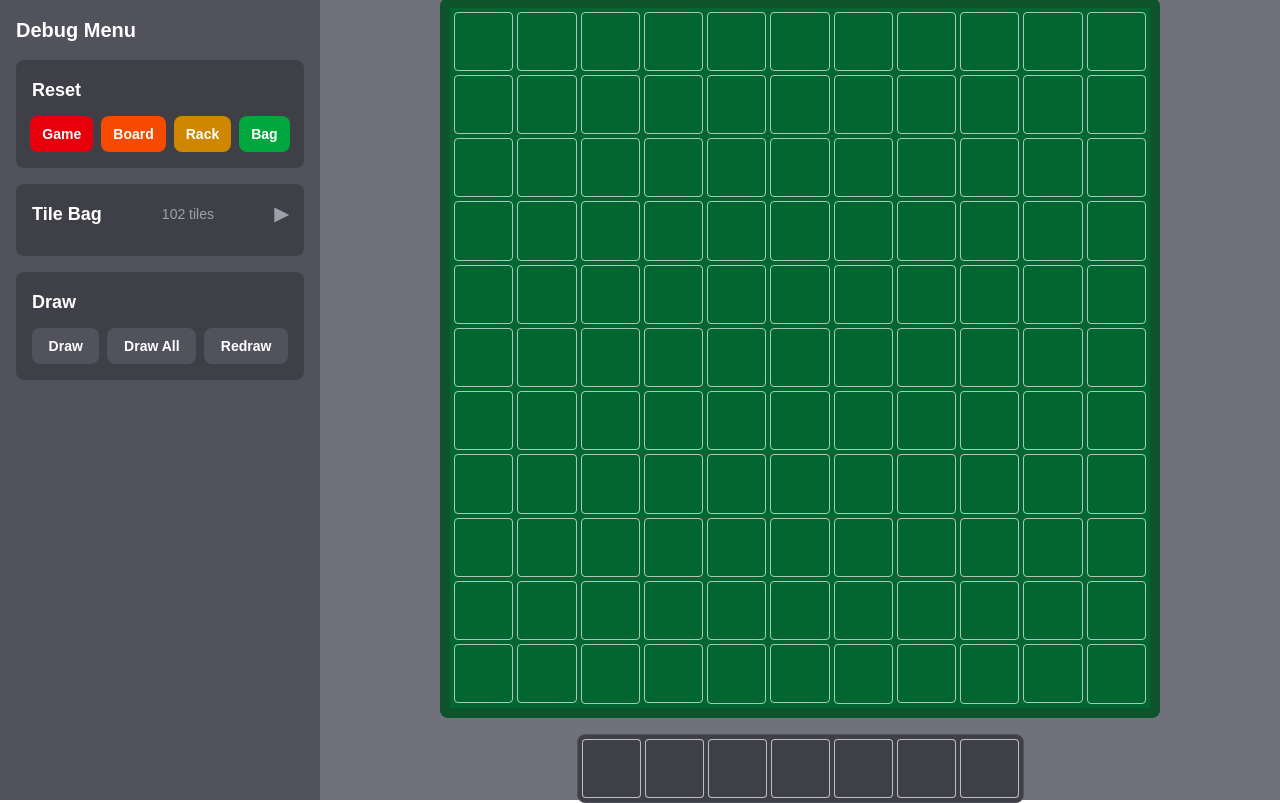
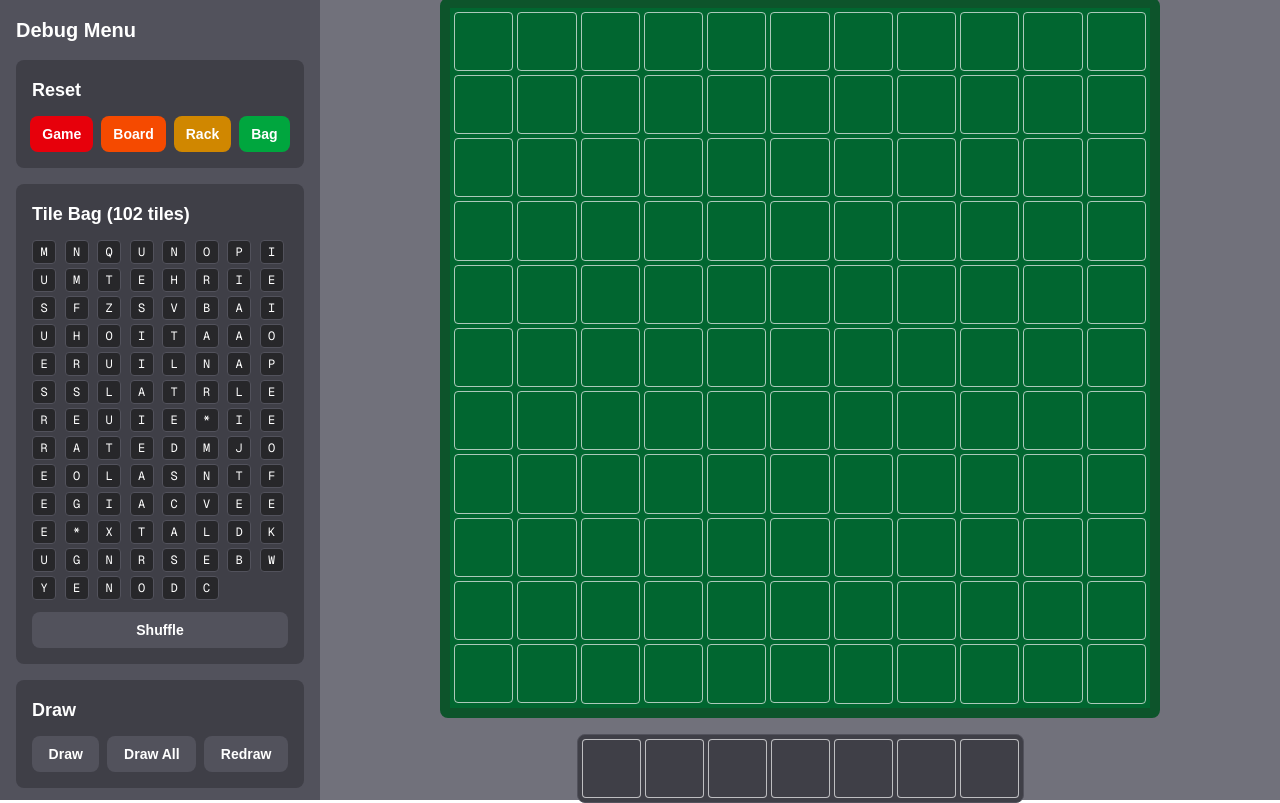
Before and after one commit to atyrode/pad, a Next.js app: page / in a window 1280 px wide. Built offline with nearby package versions, Linux system fonts and the light colour scheme.

Commit message:
feat: implement tile bag shuffling and improve initialization in DebugMenu for enhanced gameplay experience

```diff
--- a/app/page.tsx
+++ b/app/page.tsx
@@ -26,8 +26,8 @@ export default function Home() {
     // Initialize rack
     const [rack, setRack] = useState<RackState>(createInitialRack);
 
-    // Initialize tile bag
-    const [bag, setBag] = useState<Bag>(createTileBag);
+    // Initialize tile bag as empty array initially
+    const [bag, setBag] = useState<Bag>([]);
 
     const [boardCellSize, setBoardCellSize] = useState(44);
     const boardRef = useRef<HTMLDivElement>(null);
@@ -44,9 +44,11 @@ export default function Home() {
         activeId,
     } = useDragAndDrop({ board, setBoard, rack, setRack, gameAreaRef });
 
-    // Set mounted to true after client-side hydration
+    // Set mounted to true after client-side hydration and initialize bag
     useEffect(() => {
         setMounted(true);
+        // Initialize the bag only on the client side
+        setBag(createTileBag());
     }, []);
 
     return (
--- a/src/components/DebugMenu.tsx
+++ b/src/components/DebugMenu.tsx
@@ -2,7 +2,7 @@ import React, { useState } from 'react';
 import { Bag } from '../types/bag';
 import { RackState } from '../types/rack';
 import { BoardState } from '../types/board';
-import { drawTileFromBag, createTileBag } from '../utils/bagUtils';
+import { drawTileFromBag, createTileBag, shuffleBag } from '../utils/bagUtils';
 import { findFirstEmptySlot, moveTileToRack } from '../utils/rackUtils';
 import { createInitialBoard } from '../utils/boardUtils';
 
@@ -16,7 +16,6 @@ interface DebugMenuProps {
 }
 
 export default function DebugMenu({ bag, rack, board, setRack, setBag, setBoard }: DebugMenuProps) {
-  const [isBagExpanded, setIsBagExpanded] = useState(false);
 
   const handleDraw = () => {
     // Check if bag has tiles and rack has space
@@ -108,30 +107,17 @@ export default function DebugMenu({ bag, rack, board, setRack, setBag, setBoard
     setBag(newBag);
   };
 
+  const handleShuffle = () => {
+    // Shuffle the current bag
+    const shuffledBag = shuffleBag(bag);
+    setBag(shuffledBag);
+  };
+
   // Check if buttons should be disabled
   const isDrawDisabled = bag.length === 0 || findFirstEmptySlot(rack) === null;
   const isDrawAllDisabled = bag.length === 0 || findFirstEmptySlot(rack) === null;
   const isRedrawDisabled = bag.length === 0;
 
-  // Group tiles by value and score
-  const tileGroups = bag.reduce((acc, tile) => {
-    const key = `${tile.value}-${tile.score}`;
-    if (!acc[key]) {
-      acc[key] = {
-        value: tile.value,
-        score: tile.score,
-        count: 0,
-      };
-    }
-    acc[key].count++;
-    return acc;
-  }, {} as Record<string, { value: string; score: number; count: number }>);
-
-  // Convert to array and sort by score, then by value
-  const sortedGroups = Object.values(tileGroups).sort((a, b) => {
-    if (a.score !== b.score) return a.score - b.score;
-    return a.value.localeCompare(b.value);
-  });
 
   return (
     <div id="debug-menu" className="w-1/4 h-full bg-zinc-600 p-4 overflow-y-auto">
@@ -168,45 +154,32 @@ export default function DebugMenu({ bag, rack, board, setRack, setBag, setBoard
       </div>
 
       <div className="bg-zinc-700 rounded-lg p-4">
+        <h3 className="text-white text-lg font-semibold mb-3">
+          Tile Bag ({bag.length} tiles)
+        </h3>
+
+        <div className="grid grid-cols-8 gap-1 overflow-y-auto mb-3">
+          {bag.map((tile, index) => (
+            <div
+              key={index}
+              className="w-6 h-6 bg-zinc-800 rounded flex items-center justify-center text-xs font-mono text-white border border-zinc-600"
+              title={`${tile.value} (${tile.score} points)`}
+            >
+              {tile.value === '*' ? '*' : tile.value}
+            </div>
+          ))}
+        </div>
         <button
-          onClick={() => setIsBagExpanded(!isBagExpanded)}
-          className="w-full flex items-center justify-between text-white text-lg font-semibold mb-3 hover:opacity-80 transition-opacity"
+          onClick={handleShuffle}
+          disabled={bag.length === 0}
+          className={`w-full py-2 px-3 rounded-lg text-white font-semibold text-sm transition-opacity ${
+            bag.length === 0
+              ? 'bg-zinc-800 opacity-50 cursor-not-allowed'
+              : 'bg-zinc-600 hover:opacity-80 hover:bg-zinc-500'
+          }`}
         >
-          <span>Tile Bag</span>
-          <span className="text-zinc-400 text-sm font-normal">
-            {bag.length} tiles
-          </span>
-          <span className="text-zinc-400">
-            {isBagExpanded ? '▼' : '▶'}
-          </span>
+          Shuffle
         </button>
-
-        {isBagExpanded && (
-          <>
-            <div className="text-zinc-300 text-sm mb-2">
-              Total tiles: <span className="font-bold text-white">{bag.length}</span>
-            </div>
-
-            <div className="space-y-1">
-              {sortedGroups.map((group) => (
-                <div
-                  key={`${group.value}-${group.score}`}
-                  className="flex justify-between items-center bg-zinc-800 rounded px-3 py-2 text-sm"
-                >
-                  <span className="text-white font-mono">
-                    {group.value === '*' ? '*' : group.value}
-                  </span>
-                  <span className="text-zinc-400">
-                    Score: {group.score}
-                  </span>
-                  <span className="text-white font-semibold">
-                    ×{group.count}
-                  </span>
-                </div>
-              ))}
-            </div>
-          </>
-        )}
       </div>
 
       <div className="bg-zinc-700 rounded-lg p-4 mt-4">
--- a/src/utils/bagUtils.ts
+++ b/src/utils/bagUtils.ts
@@ -50,6 +50,15 @@ const TILE_DISTRIBUTION: TileDistribution[] = [
     { value: 'Z', score: 10, count: 1 },
 ];
 
+export function shuffleBag(bag: Bag): Bag {
+    const shuffled = [...bag];
+    for (let i = shuffled.length - 1; i > 0; i--) {
+        const j = Math.floor(Math.random() * (i + 1));
+        [shuffled[i], shuffled[j]] = [shuffled[j], shuffled[i]];
+    }
+    return shuffled;
+}
+
 export function createTileBag(): Bag {
     const bag: Bag = [];
 
@@ -63,7 +72,7 @@ export function createTileBag(): Bag {
         }
     }
 
-    return bag;
+    return shuffleBag(bag);
 }
 
 export function drawTileFromBag(bag: Bag): { tile: TileData | null; newBag: Bag } {
@@ -71,12 +80,11 @@ export function drawTileFromBag(bag: Bag): { tile: TileData | null; newBag: Bag
         return { tile: null, newBag: bag };
     }
 
-    // Randomly select a tile index
-    const randomIndex = Math.floor(Math.random() * bag.length);
-    const drawnTile = bag[randomIndex];
+    // Draw the first tile from the bag
+    const drawnTile = bag[0];
 
-    // Create new bag without the drawn tile
-    const newBag = bag.filter((_, index) => index !== randomIndex);
+    // Create new bag without the first tile
+    const newBag = bag.slice(1);
 
     return { tile: drawnTile, newBag };
 }
```
